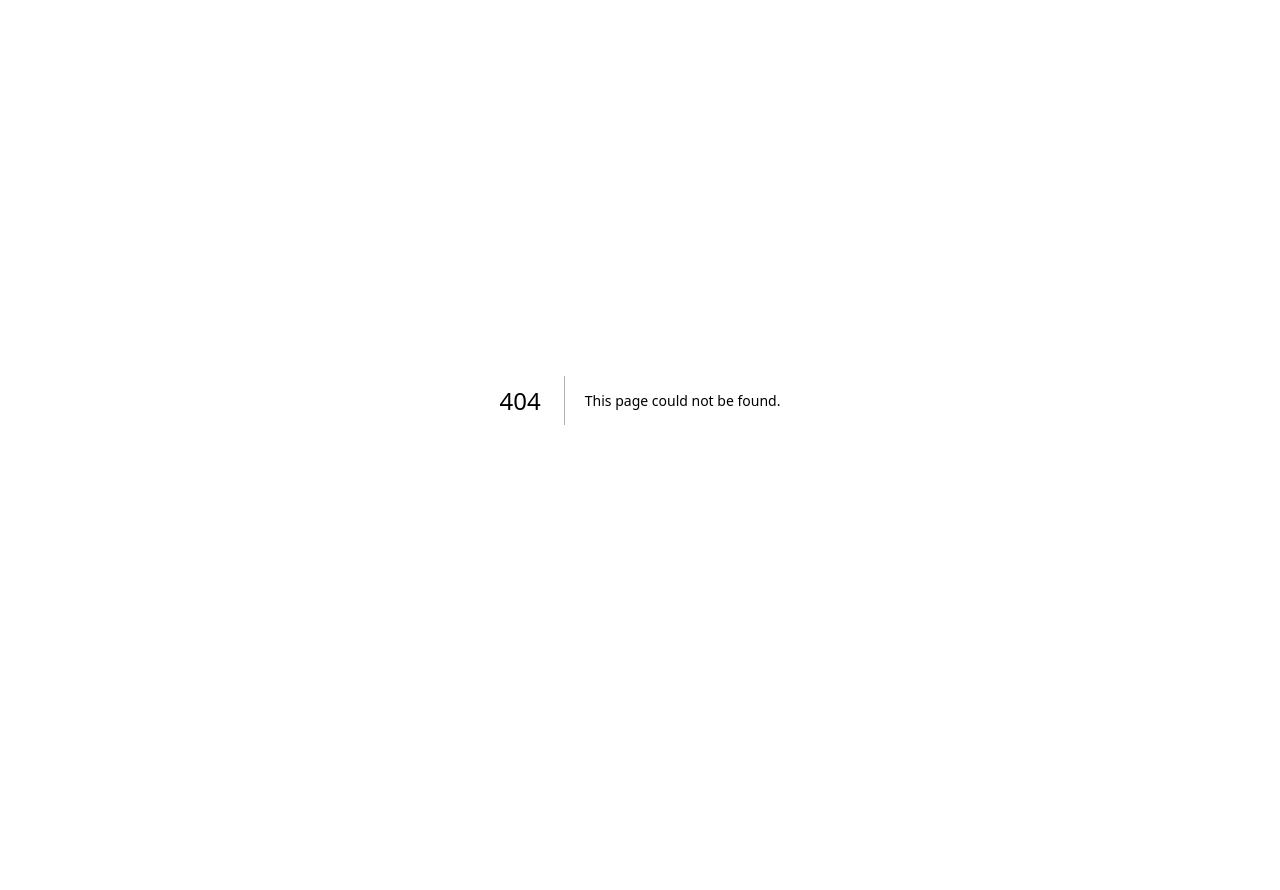
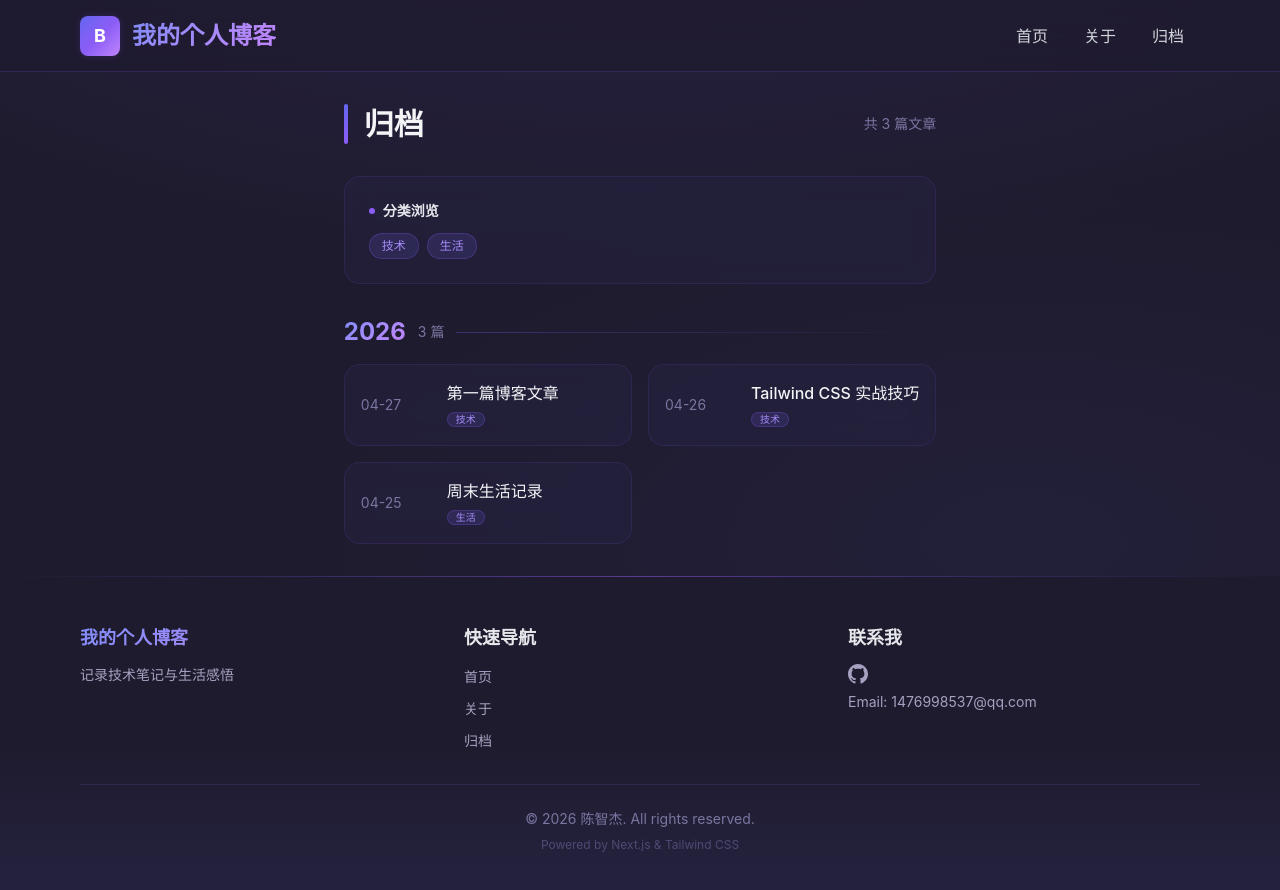
Before and after one commit to taikulai/blog, a Next.js app: page /archive in a window 1280 px wide. Before the commit this address had no page. Shown: the top 890 px of the page. Before the commit the page ends 800 px from the top, so only its background shows below. Built offline with nearby package versions, Linux system fonts and the light colour scheme.

Commit message:
feat: 添加归档和关于页面
实现文章归档页面，按年份和分类展示所有文章
新增关于页面，展示作者信息和博客技术栈

```diff
--- /dev/null
+++ b/pages/about.tsx
@@ -0,0 +1,80 @@
+import Layout from '@/components/Layout'
+import { siteConfig } from '@/lib/config'
+
+export default function About() {
+  return (
+    <Layout title="关于" description="关于我">
+      <div className="max-w-3xl mx-auto">
+        <div className="flex items-center gap-4 mb-8">
+          <div className="w-1 h-10 bg-gradient-to-b from-neon-blue to-neon-purple rounded-full" />
+          <h1 className="text-3xl font-bold text-gray-100">关于</h1>
+        </div>
+
+        <div className="glass-card p-8 space-y-6">
+          <div className="flex items-start gap-6">
+            <div className="w-24 h-24 rounded-full bg-gradient-to-br from-neon-blue via-neon-purple to-neon-pink flex items-center justify-center text-white font-bold text-3xl shrink-0">
+              {siteConfig.author[0]}
+            </div>
+            <div>
+              <h2 className="text-2xl font-bold glow-text mb-2">{siteConfig.author}</h2>
+              <p className="text-dark-300 leading-relaxed">{siteConfig.description}</p>
+            </div>
+          </div>
+
+          <div className="h-px bg-gradient-to-r from-transparent via-neon-purple/30 to-transparent" />
+
+          <div>
+            <h3 className="text-lg font-semibold text-gray-200 mb-4 flex items-center gap-2">
+              <span className="w-1.5 h-1.5 rounded-full bg-neon-purple" />
+              关于这个博客
+            </h3>
+            <p className="text-dark-300 leading-relaxed mb-4">
+              这是一个使用 Next.js + Tailwind CSS 搭建的个人博客，采用赛博科技风格设计。
+            </p>
+            <p className="text-dark-300 leading-relaxed mb-4">
+              主要用于记录技术笔记、生活感悟和项目经验分享。
+            </p>
+
+            <div className="grid grid-cols-2 gap-4 mt-6">
+              <div className="text-center p-4 rounded-lg bg-dark-700/30 border border-dark-500/20">
+                <div className="text-xl font-bold glow-text">Next.js</div>
+                <div className="text-dark-400 text-xs mt-1">框架</div>
+              </div>
+              <div className="text-center p-4 rounded-lg bg-dark-700/30 border border-dark-500/20">
+                <div className="text-xl font-bold glow-text">Tailwind CSS</div>
+                <div className="text-dark-400 text-xs mt-1">样式</div>
+              </div>
+              <div className="text-center p-4 rounded-lg bg-dark-700/30 border border-dark-500/20">
+                <div className="text-xl font-bold glow-text">Markdown</div>
+                <div className="text-dark-400 text-xs mt-1">写作</div>
+              </div>
+              <div className="text-center p-4 rounded-lg bg-dark-700/30 border border-dark-500/20">
+                <div className="text-xl font-bold glow-text">GitHub Pages</div>
+                <div className="text-dark-400 text-xs mt-1">部署</div>
+              </div>
+            </div>
+          </div>
+
+          <div className="h-px bg-gradient-to-r from-transparent via-neon-purple/30 to-transparent" />
+
+          <div>
+            <h3 className="text-lg font-semibold text-gray-200 mb-4 flex items-center gap-2">
+              <span className="w-1.5 h-1.5 rounded-full bg-neon-blue" />
+              联系方式
+            </h3>
+            <div className="space-y-3">
+              <a href="https://github.com/taikulai" target="_blank" rel="noopener noreferrer" className="flex items-center gap-3 text-dark-300 hover:text-neon-cyan transition-colors">
+                <svg className="w-5 h-5" fill="currentColor" viewBox="0 0 24 24"><path d="M12 0c-6.626 0-12 5.373-12 12 0 5.302 3.438 9.8 8.207 11.387.599.111.793-.261.793-.577v-2.234c-3.338.726-4.033-1.416-4.033-1.416-.546-1.387-1.333-1.756-1.333-1.756-1.089-.745.083-.729.083-.729 1.205.084 1.839 1.237 1.839 1.237 1.07 1.834 2.807 1.304 3.492.997.107-.775.418-1.305.762-1.604-2.665-.305-5.467-1.334-5.467-5.931 0-1.311.469-2.381 1.236-3.221-.124-.303-.535-1.524.117-3.176 0 0 1.008-.322 3.301 1.23.957-.266 1.983-.399 3.003-.404 1.02.005 2.047.138 3.006.404 2.291-1.552 3.297-1.23 3.297-1.23.653 1.653.242 2.874.118 3.176.77.84 1.235 1.911 1.235 3.221 0 4.609-2.807 5.624-5.479 5.921.43.372.823 1.102.823 2.222v3.293c0 .319.192.694.801.576 4.765-1.589 8.199-6.086 8.199-11.386 0-6.627-5.373-12-12-12z"/></svg>
+                GitHub: taikulai
+              </a>
+              <span className="flex items-center gap-3 text-dark-300">
+                <svg className="w-5 h-5" fill="none" stroke="currentColor" viewBox="0 0 24 24"><path strokeLinecap="round" strokeLinejoin="round" strokeWidth={2} d="M3 8l7.89 5.26a2 2 0 002.22 0L21 8M5 19h14a2 2 0 002-2V7a2 2 0 00-2-2H5a2 2 0 00-2 2v10a2 2 0 002 2z" /></svg>
+                Email: 1476998537@qq.com
+              </span>
+            </div>
+          </div>
+        </div>
+      </div>
+    </Layout>
+  )
+}
--- /dev/null
+++ b/pages/archive.tsx
@@ -0,0 +1,114 @@
+import { GetStaticProps } from 'next'
+import Link from 'next/link'
+import Layout from '@/components/Layout'
+import PostCard from '@/components/PostCard'
+import { getSortedPostsData, getCategories, PostMeta } from '@/lib/posts'
+
+interface ArchiveProps {
+  posts: PostMeta[]
+  categories: string[]
+}
+
+function groupPostsByYear(posts: PostMeta[]): Record<string, PostMeta[]> {
+  const grouped: Record<string, PostMeta[]> = {}
+  posts.forEach((post) => {
+    const year = post.date.substring(0, 4)
+    if (!grouped[year]) {
+      grouped[year] = []
+    }
+    grouped[year].push(post)
+  })
+  return Object.keys(grouped).sort((a, b) => Number(b) - Number(a)).reduce(
+    (obj, key) => {
+      obj[key] = grouped[key]
+      return obj
+    },
+    {} as Record<string, PostMeta[]>
+  )
+}
+
+export default function Archive({ posts, categories }: ArchiveProps) {
+  const groupedByYear = groupPostsByYear(posts)
+
+  return (
+    <Layout title="归档" description="文章归档">
+      <div className="max-w-4xl mx-auto">
+        <div className="flex items-center gap-4 mb-8">
+          <div className="w-1 h-10 bg-gradient-to-b from-neon-blue to-neon-purple rounded-full" />
+          <h1 className="text-3xl font-bold text-gray-100">归档</h1>
+          <span className="text-dark-400 text-sm ml-auto">共 {posts.length} 篇文章</span>
+        </div>
+
+        <div className="glass-card p-6 mb-8">
+          <h3 className="text-sm font-semibold text-gray-200 mb-3 flex items-center gap-2">
+            <span className="w-1.5 h-1.5 rounded-full bg-neon-purple" />
+            分类浏览
+          </h3>
+          <div className="flex flex-wrap gap-2">
+            {categories.map((category) => (
+              <Link
+                key={category}
+                href={`/category/${encodeURIComponent(category)}`}
+                className="neon-tag"
+              >
+                {category}
+              </Link>
+            ))}
+          </div>
+        </div>
+
+        <div className="space-y-8">
+          {Object.entries(groupedByYear).map(([year, yearPosts]) => (
+            <section key={year}>
+              <div className="flex items-center gap-3 mb-4">
+                <h2 className="text-2xl font-bold glow-text">{year}</h2>
+                <span className="text-dark-400 text-sm">{yearPosts.length} 篇</span>
+                <div className="flex-1 h-px bg-gradient-to-r from-neon-purple/30 to-transparent" />
+              </div>
+              <div className="grid grid-cols-1 md:grid-cols-2 gap-4">
+                {yearPosts.map((post) => (
+                  <Link
+                    key={post.slug}
+                    href={`/posts/${post.slug}`}
+                    className="group glass-card !p-4 flex items-center gap-4 hover:border-neon-cyan/40"
+                  >
+                    <div className="text-dark-400 text-sm whitespace-nowrap min-w-[70px]">
+                      {post.date.substring(5)}
+                    </div>
+                    <div className="min-w-0">
+                      <h3 className="font-medium text-gray-100 group-hover:text-neon-cyan transition-colors truncate">
+                        {post.title}
+                      </h3>
+                      <span className="neon-tag !text-[10px] !px-2 !py-0 inline-block mt-1">
+                        {post.category}
+                      </span>
+                    </div>
+                  </Link>
+                ))}
+              </div>
+            </section>
+          ))}
+
+          {posts.length === 0 && (
+            <div className="glass-card p-12 text-center">
+              <div className="text-6xl mb-4">🌌</div>
+              <p className="text-dark-300 text-lg">暂无文章，敬请期待！</p>
+            </div>
+          )}
+        </div>
+      </div>
+    </Layout>
+  )
+}
+
+export const getStaticProps: GetStaticProps<ArchiveProps> = async () => {
+  const posts = getSortedPostsData()
+  const categories = Array.from(new Set(posts.map((post) => post.category)))
+
+  return {
+    props: {
+      posts,
+      categories,
+    },
+  }
+}
```
